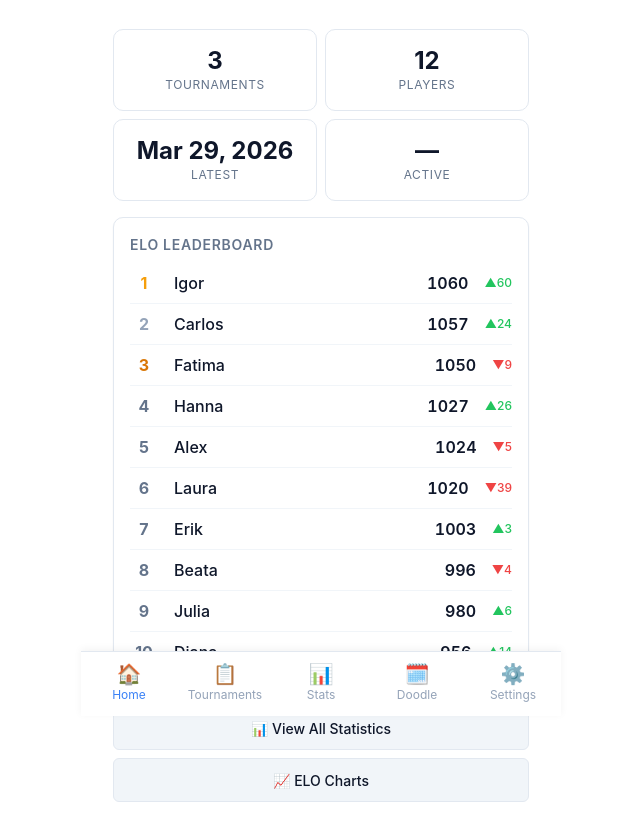
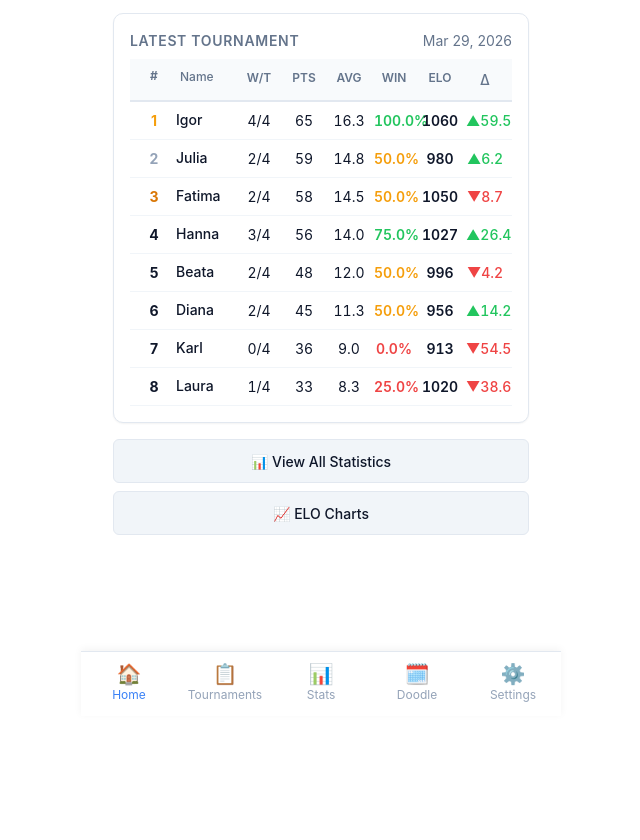
Before and after one commit to MinoPlay/Mexicano_v3, a website with bundled scripts: page index.html in a window 1280 px wide. Shown: the part 84-924 px from the top of the page, without its empty margins (319-959 px from the left). After the commit the page ends 800 px from the top, so only its background shows below. Built offline with nearby package versions, Linux system fonts and the light colour scheme; files whose address does not match are found by name.

Commit message:
fixing statistics, not done!

```diff
--- a/css/pages.css
+++ b/css/pages.css
@@ -334,6 +334,102 @@
   font-size: var(--font-size-xs);
   color: var(--text-secondary);
 }
+
+/* ─── Latest Tournament Table ─── */
+.latest-tournament-table {
+  display: flex;
+  flex-direction: column;
+  gap: 0;
+}
+
+.table-header {
+  display: grid;
+  grid-template-columns: 32px 1fr 38px 40px 38px 40px 40px 38px;
+  gap: 6px;
+  padding: var(--space-sm);
+  background: var(--bg-secondary);
+  border-bottom: 2px solid var(--border);
+  font-size: var(--font-size-xs);
+  font-weight: var(--font-weight-semibold);
+  color: var(--text-secondary);
+}
+
+.table-header-cell {
+  cursor: pointer;
+  user-select: none;
+  transition: color var(--transition-fast);
+  padding: 2px 4px;
+  border-radius: 2px;
+}
+
+.table-header-cell:hover {
+  color: var(--text-primary);
+  background: var(--bg-input);
+}
+
+.table-row {
+  display: grid;
+  grid-template-columns: 32px 1fr 38px 40px 38px 40px 40px 38px;
+  gap: 6px;
+  padding: var(--space-sm);
+  border-bottom: 1px solid var(--border-light);
+  align-items: center;
+  font-size: var(--font-size-sm);
+}
+
+.table-row:hover {
+  background: var(--bg-secondary);
+}
+
+.col-rank {
+  text-align: center;
+  font-weight: var(--font-weight-bold);
+}
+
+.col-rank.rank-class-gold { color: #f59e0b; }
+.col-rank.rank-class-silver { color: #94a3b8; }
+.col-rank.rank-class-bronze { color: #d97706; }
+
+.col-name {
+  font-weight: var(--font-weight-medium);
+  min-width: 0;
+  word-break: break-word;
+  white-space: normal;
+  line-height: 1.3;
+}
+
+.col-wl,
+.col-pts,
+.col-avg,
+.col-winpct {
+  text-align: center;
+  font-variant-numeric: tabular-nums;
+}
+
+.col-winpct {
+  font-weight: var(--font-weight-semibold);
+}
+
+.col-winpct.win-excellent { color: var(--color-success); }
+.col-winpct.win-moderate { color: var(--color-warning); }
+.col-winpct.win-poor { color: var(--color-danger); }
+
+.col-elo {
+  text-align: center;
+  font-weight: var(--font-weight-semibold);
+  font-variant-numeric: tabular-nums;
+}
+
+.col-change {
+  text-align: center;
+  font-size: var(--font-size-sm);
+  font-weight: var(--font-weight-medium);
+  font-variant-numeric: tabular-nums;
+}
+
+.col-change.positive { color: var(--color-success); }
+.col-change.negative { color: var(--color-danger); }
+.col-change.neutral { color: var(--text-tertiary); }
 
 /* ─── Doodle Calendar Matrix ─── */
 .doodle-matrix {
--- a/css/variables.css
+++ b/css/variables.css
@@ -1,41 +1,41 @@
-/* Theme tokens — light (default) and dark */
+/* Theme tokens — dark (default) and light */
 :root {
   /* Colors */
-  --color-primary: #3b82f6;
-  --color-primary-hover: #2563eb;
-  --color-primary-light: #dbeafe;
-  --color-success: #22c55e;
-  --color-success-light: #dcfce7;
-  --color-warning: #f59e0b;
-  --color-warning-light: #fef3c7;
-  --color-danger: #ef4444;
-  --color-danger-light: #fee2e2;
+  --color-primary: #60a5fa;
+  --color-primary-hover: #93bbfd;
+  --color-primary-light: #1e3a5f;
+  --color-success: #4ade80;
+  --color-success-light: #14532d;
+  --color-warning: #fbbf24;
+  --color-warning-light: #422006;
+  --color-danger: #f87171;
+  --color-danger-light: #450a0a;
 
   /* Surfaces */
-  --bg: #ffffff;
-  --bg-secondary: #f8fafc;
-  --bg-card: #ffffff;
-  --bg-input: #f1f5f9;
-  --bg-nav: #ffffff;
-  --bg-overlay: rgba(0, 0, 0, 0.5);
-  --bg-sheet: #ffffff;
+  --bg: #0f172a;
+  --bg-secondary: #1e293b;
+  --bg-card: #1e293b;
+  --bg-input: #334155;
+  --bg-nav: #1e293b;
+  --bg-overlay: rgba(0, 0, 0, 0.7);
+  --bg-sheet: #1e293b;
 
   /* Text */
-  --text-primary: #0f172a;
-  --text-secondary: #64748b;
-  --text-tertiary: #94a3b8;
-  --text-inverse: #ffffff;
-  --text-on-primary: #ffffff;
+  --text-primary: #f1f5f9;
+  --text-secondary: #94a3b8;
+  --text-tertiary: #64748b;
+  --text-inverse: #0f172a;
+  --text-on-primary: #0f172a;
 
   /* Borders */
-  --border: #e2e8f0;
-  --border-light: #f1f5f9;
+  --border: #334155;
+  --border-light: #1e293b;
 
   /* Shadows */
-  --shadow-sm: 0 1px 2px rgba(0, 0, 0, 0.05);
-  --shadow-md: 0 4px 6px -1px rgba(0, 0, 0, 0.1), 0 2px 4px -2px rgba(0, 0, 0, 0.1);
-  --shadow-lg: 0 10px 15px -3px rgba(0, 0, 0, 0.1), 0 4px 6px -4px rgba(0, 0, 0, 0.1);
-  --shadow-sheet: 0 -4px 20px rgba(0, 0, 0, 0.15);
+  --shadow-sm: 0 1px 2px rgba(0, 0, 0, 0.3);
+  --shadow-md: 0 4px 6px -1px rgba(0, 0, 0, 0.4), 0 2px 4px -2px rgba(0, 0, 0, 0.3);
+  --shadow-lg: 0 10px 15px -3px rgba(0, 0, 0, 0.4), 0 4px 6px -4px rgba(0, 0, 0, 0.3);
+  --shadow-sheet: 0 -4px 20px rgba(0, 0, 0, 0.4);
 
   /* Spacing */
   --space-xs: 4px;
@@ -78,6 +78,40 @@
   --transition-normal: 250ms ease;
 }
 
+[data-theme="light"] {
+  --color-primary: #3b82f6;
+  --color-primary-hover: #2563eb;
+  --color-primary-light: #dbeafe;
+  --color-success: #22c55e;
+  --color-success-light: #dcfce7;
+  --color-warning: #f59e0b;
+  --color-warning-light: #fef3c7;
+  --color-danger: #ef4444;
+  --color-danger-light: #fee2e2;
+
+  --bg: #ffffff;
+  --bg-secondary: #f8fafc;
+  --bg-card: #ffffff;
+  --bg-input: #f1f5f9;
+  --bg-nav: #ffffff;
+  --bg-overlay: rgba(0, 0, 0, 0.5);
+  --bg-sheet: #ffffff;
+
+  --text-primary: #0f172a;
+  --text-secondary: #64748b;
+  --text-tertiary: #94a3b8;
+  --text-inverse: #ffffff;
+  --text-on-primary: #ffffff;
+
+  --border: #e2e8f0;
+  --border-light: #f1f5f9;
+
+  --shadow-sm: 0 1px 2px rgba(0, 0, 0, 0.05);
+  --shadow-md: 0 4px 6px -1px rgba(0, 0, 0, 0.1), 0 2px 4px -2px rgba(0, 0, 0, 0.1);
+  --shadow-lg: 0 10px 15px -3px rgba(0, 0, 0, 0.1), 0 4px 6px -4px rgba(0, 0, 0, 0.1);
+  --shadow-sheet: 0 -4px 20px rgba(0, 0, 0, 0.15);
+}
+
 [data-theme="dark"] {
   --color-primary: #60a5fa;
   --color-primary-hover: #93bbfd;
--- a/js/components/theme-toggle.js
+++ b/js/components/theme-toggle.js
@@ -24,6 +24,6 @@ export function renderThemeToggle() {
 }
 
 export function initTheme() {
-  const saved = Store.getTheme();
+  const saved = Store.getTheme() || 'dark';
   document.documentElement.setAttribute('data-theme', saved);
 }
--- a/js/pages/home.js
+++ b/js/pages/home.js
@@ -1,9 +1,10 @@
 import { Store } from '../store.js';
 import { State } from '../state.js';
 import { renderThemeToggle } from '../components/theme-toggle.js';
-import { calculateAllEloRankings } from '../services/elo.js';
+import { calculateAllEloRankings, getEloSnapshots, getEloForDate } from '../services/elo.js';
 import { getAllTournamentDates, getActiveTournament } from '../services/tournament.js';
 import { getMembers } from '../services/members.js';
+import { calculatePlayerStatistics } from '../services/statistics.js';
 
 function formatDate(dateStr) {
   try {
@@ -14,127 +15,152 @@ function formatDate(dateStr) {
   }
 }
 
-function getUniquePlayersFromMatches(matches) {
-  const players = new Set();
-  for (const m of matches) {
-    if (m.team1Player1Name) players.add(m.team1Player1Name);
-    if (m.team1Player2Name) players.add(m.team1Player2Name);
-    if (m.team2Player1Name) players.add(m.team2Player1Name);
-    if (m.team2Player2Name) players.add(m.team2Player2Name);
-  }
-  return players;
-}
-
-/**
- * Build a map of player name → ELO from the second-to-last monthly overview.
- * Used to compute ELO change when only summary data is available.
- */
-function buildPreviousEloMap() {
-  const months = Store.getMonthlyOverviewMonths(); // sorted ascending
-  if (months.length < 2) return {};
-  // If the latest month's overview exists, use the one before it
-  const prevMonth = months[months.length - 2];
-  const overview = Store.getMonthlyOverview(prevMonth);
-  const map = {};
-  for (const p of overview) {
-    map[p.name] = p.elo;
-  }
-  return map;
-}
-
 export function renderHome(container, params) {
   const playersSummary = Store.getPlayersSummary();
   const tournamentDates = getAllTournamentDates();
   const activeTournament = getActiveTournament();
+  const allMatches = Store.getMatches();
 
-  let rankings;
-  let allPlayersCount;
+  // Get latest tournament date (dates sorted newest first)
+  const latestDate = tournamentDates.length > 0 ? tournamentDates[0] : null;
 
-  if (playersSummary.length > 0) {
-    // Use pre-computed ELO data (avoids loading all match files).
-    // Compute change by comparing current ELO with the previous month's overview.
-    const prevEloMap = buildPreviousEloMap();
-    rankings = playersSummary.map((p, idx) => {
-      const prevElo = prevEloMap[p.name];
-      const change = prevElo !== undefined ? Math.round((p.elo - prevElo) * 100) / 100 : 0;
-      return { place: idx + 1, name: p.name, elo: p.elo, change };
-    });
-    allPlayersCount = playersSummary.length;
-  } else {
-    // Fall back to computing from locally cached matches
-    const matches = Store.getMatches();
-    const eloResult = calculateAllEloRankings(matches);
-    rankings = eloResult.rankings || [];
-    allPlayersCount = getUniquePlayersFromMatches(matches).size;
-  }
+  // Get Latest Tournament stats
+  let latestTournamentStats = [];
+  let latestEloMap = {};
 
-  const latestDate = tournamentDates.length > 0
-    ? formatDate(tournamentDates[0])
-    : '—';
+  if (latestDate) {
+    // Get stats for latest tournament date
+    const dayMatches = allMatches.filter(m => m.date === latestDate);
+    if (dayMatches.length > 0) {
+      latestTournamentStats = calculatePlayerStatistics(dayMatches);
+    }
 
-  // Determine which players played in the current calendar month.
-  // Fall back to the latest month with data if the current month has none.
-  const now = new Date();
-  const currentYearMonth = `${now.getFullYear()}-${String(now.getMonth() + 1).padStart(2, '0')}`;
-
-  let activeMonthPlayerSet = null;
-
-  // Try current month from monthly overview
-  const currentOverview = Store.getMonthlyOverview(currentYearMonth);
-  if (currentOverview.length > 0) {
-    activeMonthPlayerSet = new Set(currentOverview.map(p => p.name.toLowerCase()));
-  }
-
-  // Try current month from raw matches
-  if (!activeMonthPlayerSet) {
-    const allMatchesForMonth = Store.getMatches().filter(m => m.date?.startsWith(currentYearMonth));
-    if (allMatchesForMonth.length > 0) {
-      const players = new Set();
-      for (const m of allMatchesForMonth) {
-        [m.team1Player1Name, m.team1Player2Name, m.team2Player1Name, m.team2Player2Name]
-          .filter(Boolean).forEach(n => players.add(n.toLowerCase()));
+    // Get ELO data for that date
+    if (playersSummary.length > 0) {
+      const summaryMap = {};
+      for (const p of playersSummary) {
+        summaryMap[p.name] = p;
       }
-      if (players.size > 0) activeMonthPlayerSet = players;
+      for (const stat of latestTournamentStats) {
+        const p = summaryMap[stat.name];
+        if (p) {
+          stat.elo = p.elo;
+          stat.eloChange = Math.round(((p.elo ?? 1000) - (p.previousElo ?? 1000)) * 100) / 100;
+        }
+      }
+    } else if (allMatches.length > 0) {
+      const { snapshots } = getEloSnapshots(allMatches);
+      latestEloMap = getEloForDate(snapshots, latestDate) || {};
+      for (const stat of latestTournamentStats) {
+        const eloData = latestEloMap[stat.name];
+        if (eloData) {
+          stat.elo = eloData.elo;
+          stat.eloChange = eloData.eloChange;
+        }
+      }
     }
   }
 
-  // Fall back to latest month with data
-  if (!activeMonthPlayerSet) {
-    const months = Store.getMonthlyOverviewMonths();
-    if (months.length > 0) {
-      const latestMonth = months[months.length - 1];
-      const overview = Store.getMonthlyOverview(latestMonth);
-      if (overview.length > 0) {
-        activeMonthPlayerSet = new Set(overview.map(p => p.name.toLowerCase()));
+  // State for sorting
+  let sortCol = 'average';
+  let sortDir = 'desc';
+
+  function renderTable() {
+    const tableContainer = container.querySelector('#latest-tournament-table');
+    if (!tableContainer || latestTournamentStats.length === 0) return;
+
+    // Sort data
+    const sorted = [...latestTournamentStats];
+    sorted.sort((a, b) => {
+      let av, bv;
+
+      if (sortCol === 'name') {
+        av = a.name.toLowerCase();
+        bv = b.name.toLowerCase();
+      } else if (sortCol === 'wl') {
+        av = a.wins;
+        bv = b.wins;
+      } else if (sortCol === 'pts') {
+        av = a.points;
+        bv = b.points;
+      } else if (sortCol === 'avg') {
+        av = a.average;
+        bv = b.average;
+      } else if (sortCol === 'win') {
+        const totalA = a.wins + a.losses;
+        const totalB = b.wins + b.losses;
+        av = totalA > 0 ? a.wins / totalA : 0;
+        bv = totalB > 0 ? b.wins / totalB : 0;
+      } else if (sortCol === 'elo') {
+        av = a.elo ?? 0;
+        bv = b.elo ?? 0;
+      } else if (sortCol === 'change') {
+        av = a.eloChange ?? 0;
+        bv = b.eloChange ?? 0;
       }
-    }
+
+      if (av < bv) return sortDir === 'asc' ? -1 : 1;
+      if (av > bv) return sortDir === 'asc' ? 1 : -1;
+      return 0;
+    });
+
+    // Render rows
+    const rowsHtml = sorted.map((stat, i) => {
+      const rank = i + 1;
+      const rankClass = rank === 1 ? 'gold' : rank === 2 ? 'silver' : rank === 3 ? 'bronze' : '';
+      const totalMatches = stat.wins + stat.losses;
+      const winPct = totalMatches > 0 ? (stat.wins / totalMatches) * 100 : 0;
+      const winPctDisplay = winPct.toFixed(1);
+      let winClass = 'win-moderate';
+      if (winPct >= 75) winClass = 'win-excellent';
+      else if (winPct < 35) winClass = 'win-poor';
+      const elo = stat.elo !== undefined && stat.elo !== null ? Math.round(stat.elo) : '—';
+      const eloChange = stat.eloChange ?? 0;
+      const changeClass = eloChange > 0 ? 'positive' : eloChange < 0 ? 'negative' : 'neutral';
+      const changeIcon = eloChange > 0 ? '▲' : eloChange < 0 ? '▼' : '–';
+      const changeText = eloChange !== 0 ? Math.abs(Math.round(eloChange * 10) / 10).toFixed(1) : '';
+      return `
+        <div class="table-row">
+          <div class="col-rank rank-class-${rankClass}">${rank}</div>
+          <div class="col-name">${stat.name}</div>
+          <div class="col-wl">${stat.wins}/${totalMatches}</div>
+          <div class="col-pts">${Math.round(stat.points)}</div>
+          <div class="col-avg">${stat.average.toFixed(1)}</div>
+          <div class="col-winpct ${winClass}">${winPctDisplay}%</div>
+          <div class="col-elo">${elo}</div>
+          <div class="col-change ${changeClass}">${changeIcon}${changeText}</div>
+        </div>
+      `;
+    }).join('');
+
+    tableContainer.innerHTML = `
+      <div class="table-header">
+        <div class="col-rank">#</div>
+        <div class="col-name table-header-cell" data-sort="name">Name</div>
+        <div class="col-wl table-header-cell" data-sort="wl">W/T</div>
+        <div class="col-pts table-header-cell" data-sort="pts">PTS</div>
+        <div class="col-avg table-header-cell" data-sort="avg">AVG</div>
+        <div class="col-winpct table-header-cell" data-sort="win">WIN</div>
+        <div class="col-elo table-header-cell" data-sort="elo">ELO</div>
+        <div class="col-change table-header-cell" data-sort="change">Δ</div>
+      </div>
+      ${rowsHtml}
+    `;
+
+    // Add click handlers to headers
+    tableContainer.querySelectorAll('.table-header-cell').forEach(cell => {
+      cell.addEventListener('click', () => {
+        const col = cell.dataset.sort;
+        if (sortCol === col) {
+          sortDir = sortDir === 'asc' ? 'desc' : 'asc';
+        } else {
+          sortCol = col;
+          sortDir = col === 'name' ? 'asc' : 'desc';
+        }
+        renderTable();
+      });
+    });
   }
-  if (!activeMonthPlayerSet) {
-    const allMatches = Store.getMatches();
-    const matchDates = allMatches.map(m => m.date).filter(Boolean);
-    if (matchDates.length > 0) {
-      const latestMonth = [...new Set(matchDates.map(d => d.substring(0, 7)))].sort().pop();
-      const monthMatches = allMatches.filter(m => m.date?.startsWith(latestMonth));
-      const players = new Set();
-      for (const m of monthMatches) {
-        [m.team1Player1Name, m.team1Player2Name, m.team2Player1Name, m.team2Player2Name]
-          .filter(Boolean).forEach(n => players.add(n.toLowerCase()));
-      }
-      if (players.size > 0) activeMonthPlayerSet = players;
-    }
-  }
-
-  const members = getMembers();
-  const memberSet = new Set(members.map(m => m.toLowerCase()));
-  let filteredRankings = memberSet.size > 0
-    ? rankings.filter(p => memberSet.has(p.name.toLowerCase()))
-    : rankings;
-
-  if (activeMonthPlayerSet) {
-    filteredRankings = filteredRankings.filter(p => activeMonthPlayerSet.has(p.name.toLowerCase()));
-  }
-
-  const top10 = filteredRankings.slice(0, 10);
 
   container.innerHTML = `
     <header class="page-header">
@@ -142,25 +168,6 @@ export function renderHome(container, params) {
       <div class="flex items-center gap-sm" id="home-header-right"></div>
     </header>
     <div class="page-content">
-      <div class="home-quick-stats">
-        <div class="quick-stat-card">
-          <div class="stat-value">${tournamentDates.length}</div>
-          <div class="stat-label">Tournaments</div>
-        </div>
-        <div class="quick-stat-card">
-          <div class="stat-value">${allPlayersCount}</div>
-          <div class="stat-label">Players</div>
-        </div>
-        <div class="quick-stat-card">
-          <div class="stat-value">${latestDate}</div>
-          <div class="stat-label">Latest</div>
-        </div>
-        <div class="quick-stat-card">
-          <div class="stat-value">${activeTournament ? '🟢' : '—'}</div>
-          <div class="stat-label">Active</div>
-        </div>
-      </div>
-
       ${activeTournament ? `
         <a href="#/tournament/${activeTournament.tournamentDate}" class="card" style="display:block;margin-bottom:var(--space-md);border-left:3px solid var(--color-success);text-decoration:none;color:inherit;">
           <div class="card-header">
@@ -175,28 +182,18 @@ export function renderHome(container, params) {
 
       <div class="card" style="margin-bottom:var(--space-md);">
         <div class="card-header">
-          <span class="card-title">ELO Leaderboard</span>
+          <span class="card-title">Latest Tournament</span>
+          ${latestDate ? `<span class="text-sm text-secondary">${formatDate(latestDate)}</span>` : ''}
         </div>
-        ${top10.length === 0 ? `
+        ${latestTournamentStats.length === 0 ? `
           <div class="text-sm text-secondary text-center" style="padding:var(--space-md);">
-            No matches played yet
+            No tournament data available
           </div>
-        ` : top10.map((p, i) => {
-          const rank = i + 1;
-          const rankClass = rank === 1 ? 'gold' : rank === 2 ? 'silver' : rank === 3 ? 'bronze' : '';
-          const change = p.change ?? 0;
-          const changeClass = change > 0 ? 'positive' : change < 0 ? 'negative' : 'neutral';
-          const changeIcon = change > 0 ? '▲' : change < 0 ? '▼' : '–';
-          const changeText = change !== 0 ? Math.abs(Math.round(change)) : '';
-          return `
-            <div class="leaderboard-item">
-              <span class="leaderboard-rank ${rankClass}">${rank}</span>
-              <span class="leaderboard-name">${p.name}</span>
-              <span class="leaderboard-value">${Math.round(p.elo)}</span>
-              <span class="elo-change ${changeClass}">${changeIcon}${changeText}</span>
-            </div>
-          `;
-        }).join('')}
+        ` : `
+          <div class="latest-tournament-table" id="latest-tournament-table">
+            <!-- Table rendered by renderTable() -->
+          </div>
+        `}
       </div>
 
       <div class="flex flex-col gap-sm">
@@ -206,6 +203,11 @@ export function renderHome(container, params) {
     </div>
   `;
 
+  // Render table after DOM is ready
+  if (latestTournamentStats.length > 0) {
+    renderTable();
+  }
+
   // Append theme toggle button
   const headerRight = container.querySelector('#home-header-right');
   if (headerRight) {
--- a/js/pages/statistics.js
+++ b/js/pages/statistics.js
@@ -33,17 +33,24 @@ function formatMonth(yearMonth) {
   }
 }
 
+function truncateName(name, maxLength = 15) {
+  if (name.length > maxLength) {
+    return name.substring(0, maxLength) + '...';
+  }
+  return name;
+}
+
 // ─── Column definitions ───
 
 const STAT_COLUMNS = [
-  { key: 'rank', label: '#', cls: 'rank-cell' },
-  { key: 'name', label: 'Name', cls: 'name-cell' },
-  { key: 'wins', label: 'W', cls: 'num-cell' },
-  { key: 'losses', label: 'L', cls: 'num-cell' },
-  { key: 'average', label: 'Avg', cls: 'num-cell' },
-  { key: 'winRate', label: 'Win%', cls: 'num-cell' },
-  { key: 'elo', label: 'ELO', cls: 'num-cell' },
-  { key: 'eloChange', label: '±ELO', cls: 'num-cell' },
+  { key: 'rank', label: '#', cls: 'col-rank' },
+  { key: 'name', label: 'NAME', cls: 'col-name' },
+  { key: 'wl', label: 'W/T', cls: 'col-wl' },
+  { key: 'points', label: 'PTS', cls: 'col-pts' },
+  { key: 'average', label: 'AVG', cls: 'col-avg' },
+  { key: 'winRate', label: 'WIN', cls: 'col-winpct' },
+  { key: 'elo', label: 'ELO', cls: 'col-elo' },
+  { key: 'eloChange', label: 'WLO', cls: 'col-change' },
 ];
 
 // ─── Aggregate monthly overviews into all-time stats ───
@@ -72,6 +79,7 @@ function aggregateOverviews() {
       wins: p.wins,
       losses: p.losses,
       points: p.points,
+      wl: totalMatches,
       average: totalMatches > 0 ? Math.round((p.points / totalMatches) * 100) / 100 : 0,
       winRate: totalMatches > 0 ? Math.round((p.wins / totalMatches) * 100 * 100) / 100 : 0,
       change: 0,
@@ -110,6 +118,7 @@ function overviewToStats(overview) {
       wins: p.wins,
       losses: p.losses,
       points: p.totalPoints,
+      wl: totalMatches,
       average: p.average,
       winRate: totalMatches > 0 ? Math.round((p.wins / totalMatches) * 100 * 100) / 100 : 0,
       change: 0,
@@ -198,10 +207,32 @@ function renderSortableTable(container, stats, onPlayerClick, columns = STAT_COL
       columns.forEach(col => {
         const td = document.createElement('td');
         td.className = col.cls || '';
-        if (col.key === 'winRate') {
-          td.textContent = row[col.key].toFixed(1) + '%';
+
+        if (col.key === 'rank') {
+          const rank = row[col.key];
+          td.textContent = rank;
+          if (rank === 1) td.classList.add('rank-class-gold');
+          else if (rank === 2) td.classList.add('rank-class-silver');
+          else if (rank === 3) td.classList.add('rank-class-bronze');
+        } else if (col.key === 'name') {
+          td.textContent = truncateName(row[col.key], 15);
+          if (onPlayerClick) {
+            td.style.cursor = 'pointer';
+            td.addEventListener('click', () => onPlayerClick(row.name));
+          }
+        } else if (col.key === 'wl') {
+          td.textContent = `${row.wins}/${row[col.key]}`;
+        } else if (col.key === 'points') {
+          td.textContent = Math.round(row[col.key]);
         } else if (col.key === 'average') {
           td.textContent = typeof row[col.key] === 'number' ? row[col.key].toFixed(1) : row[col.key];
+        } else if (col.key === 'winRate') {
+          const winRate = row[col.key];
+          const winPctDisplay = winRate.toFixed(1);
+          td.textContent = winPctDisplay + '%';
+          if (winRate >= 75) td.classList.add('win-excellent');
+          else if (winRate < 35) td.classList.add('win-poor');
+          else td.classList.add('win-moderate');
         } else if (col.key === 'elo') {
           if (row[col.key] == null) {
             td.textContent = '—';
@@ -214,15 +245,16 @@ function renderSortableTable(container, stats, onPlayerClick, columns = STAT_COL
           } else {
             const val = row[col.key];
             const rounded = Math.round(val * 10) / 10;
-            td.textContent = (rounded > 0 ? '+' : '') + rounded.toFixed(1);
-            td.style.color = rounded > 0 ? 'var(--color-success, #22c55e)' : rounded < 0 ? 'var(--color-danger, #ef4444)' : '';
+            const changeIcon = rounded > 0 ? '▲' : rounded < 0 ? '▼' : '–';
+            const changeText = rounded !== 0 ? Math.abs(rounded).toFixed(1) : '';
+            td.textContent = changeIcon + changeText;
+            if (rounded > 0) td.style.color = 'var(--color-success, #22c55e)';
+            else if (rounded < 0) td.style.color = 'var(--color-danger, #ef4444)';
           }
         } else {
           td.textContent = row[col.key] ?? '';
         }
-        if (col.key === 'name' && onPlayerClick) {
-          td.addEventListener('click', () => onPlayerClick(row.name));
-        }
+
         tr.appendChild(td);
       });
       tbody.appendChild(tr);
--- a/js/services/statistics.js
+++ b/js/services/statistics.js
@@ -85,6 +85,7 @@ export function calculatePlayerStatistics(matches) {
       wins,
       losses,
       points,
+      wl: gamesPlayed,
       average,
       winRate,
       change: 0,
--- a/sw.js
+++ b/sw.js
@@ -1,4 +1,4 @@
-const CACHE_NAME = 'mexicano-v20260424114802';
+const CACHE_NAME = 'mexicano-v20260424150218';
 const ASSETS = [
   './',
   './index.html',
```
Also changed, not shown: index.html (+6 -1 lines).
